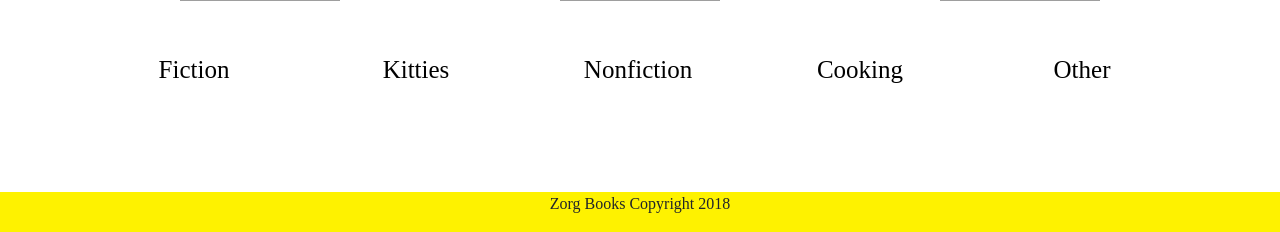
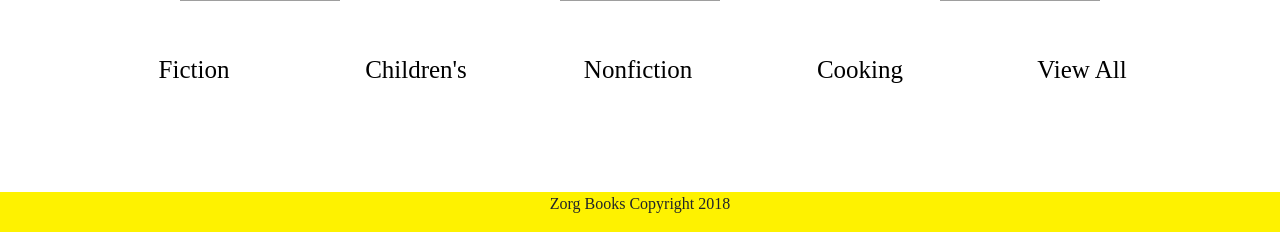
Before and after one commit to theoneandonlychoochootran/Zorg-s-Store, a PHP site: page / in a window 1280 px wide. Shown: the part 568-800 px from the top of the page. Run offline with PHP 8.4, Linux system fonts and the light colour scheme; data comes from the database, SQL or seed files in the repository; grey boxes are pictures that could not be loaded.

Commit message:
Updated genre links

```diff
--- a/ZorgStore/index.php
+++ b/ZorgStore/index.php
@@ -38,10 +38,10 @@
 <div class="row">
   <div class="genre-container">
 	<div class="genre-item"><a href="genre.php?genre=Fiction" class="genre-text">Fiction</a></div>
-	<div class="genre-item"><a href="genre.php?genre=Kitties" class="genre-text">Kitties</a></div>
+	<div class="genre-item"><a href="genre.php?genre=Children" class="genre-text">Children's</a></div>
 	<div class="genre-item"><a href="genre.php?genre=Nonfiction" class="genre-text">Nonfiction</a></div>
 	<div class="genre-item"><a href="genre.php?genre=Cooking" class="genre-text">Cooking</a></div>
-	<div class="genre-item"><a href="genre.php?genre=Other" class="genre-text">Other</a></div>
+	<div class="genre-item"><a href="prdctindex.php" class="genre-text">View All</a></div>
   </div>
 </div>
 
```
